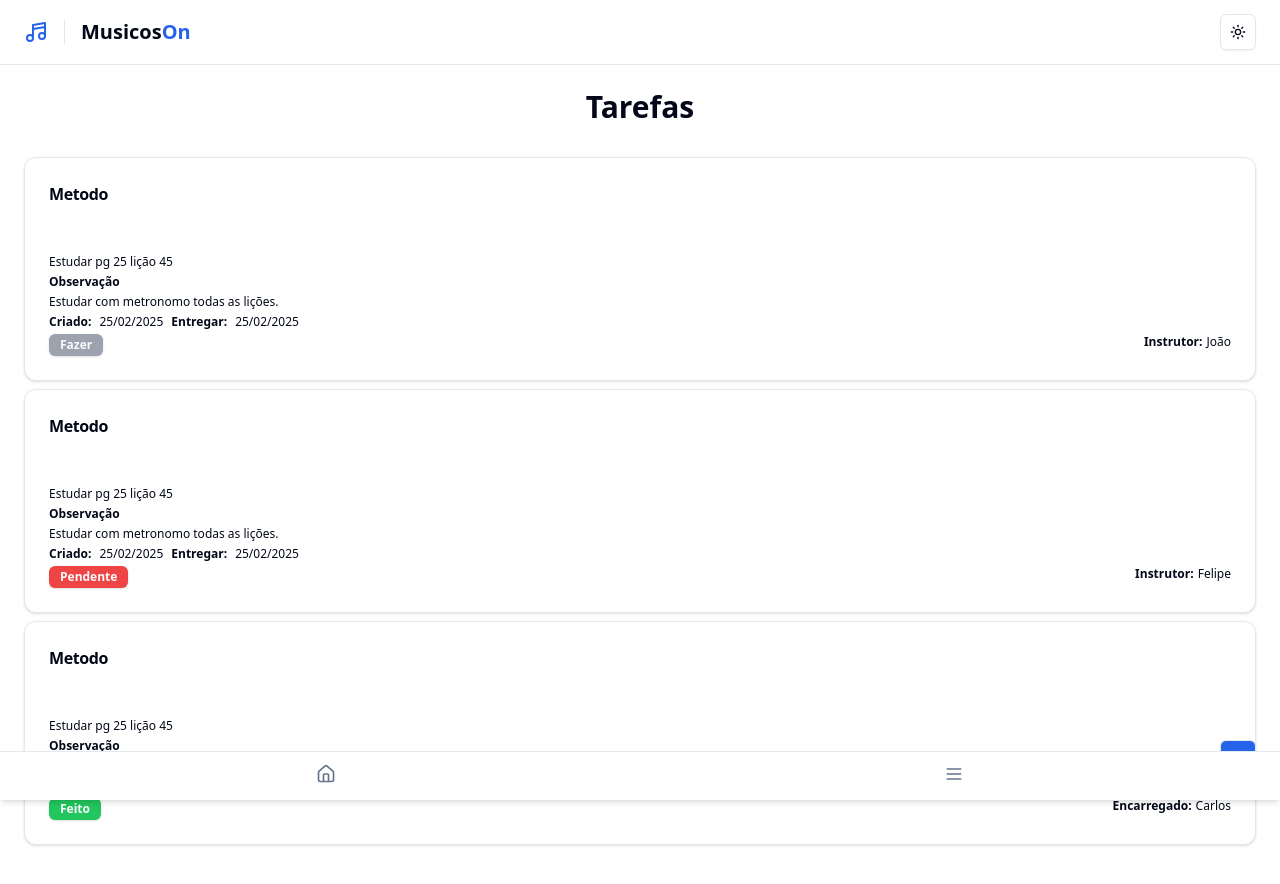
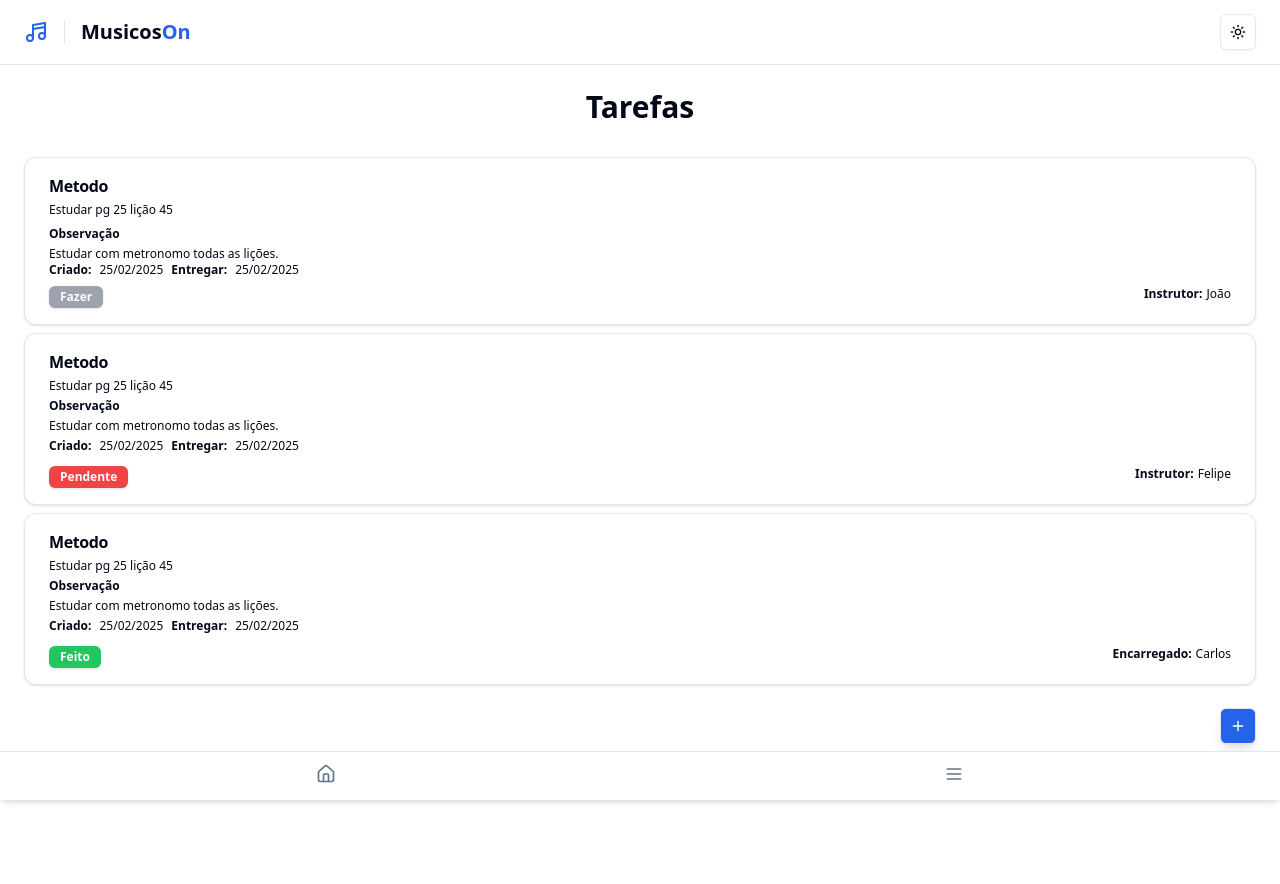
Before and after one commit to f3l1p3v4/musicoson-web, a React (Vite) app: page /tasks in a window 1280 px wide. Shown: the top 884 px of the page. After the commit the page ends 800 px from the top, so only its background shows below. Built offline with nearby package versions, Linux system fonts and the light colour scheme; no server answers; sample sign-in values are in the browser's storage.

Commit message:
feat: adiciona mask role user

```diff
--- a/src/components/ui/card.tsx
+++ b/src/components/ui/card.tsx
@@ -23,7 +23,7 @@ const CardHeader = React.forwardRef<
 >(({ className, ...props }, ref) => (
   <div
     ref={ref}
-    className={cn('flex flex-col space-y-1.5 p-4 xs:p-6', className)}
+    className={cn('flex flex-col space-y-1.5 p-4 xs:px-6', className)}
     {...props}
   />
 ))
@@ -57,7 +57,7 @@ const CardContent = React.forwardRef<
   HTMLDivElement,
   React.HTMLAttributes<HTMLDivElement>
 >(({ className, ...props }, ref) => (
-  <div ref={ref} className={cn('p-4 pt-0 xs:p-6', className)} {...props} />
+  <div ref={ref} className={cn('p-4 pt-0 xs:px-6', className)} {...props} />
 ))
 CardContent.displayName = 'CardContent'
 
--- a/src/pages/app/dashboard/index.tsx
+++ b/src/pages/app/dashboard/index.tsx
@@ -7,7 +7,7 @@ import { useAttendanceStore } from '@/store/callListStore'
 import { Call } from './call'
 import { Frequency } from './frequency'
 import { FrequencyStudent } from './frequency-student'
-// import { Task } from './task'
+import { Task } from './task'
 // import { TaskStudent } from './task-student'
 
 export function Dashboard() {
@@ -67,7 +67,7 @@ export function Dashboard() {
         </h1>
 
         <div className="grid grid-cols-2 gap-3 sm:grid-cols-4 sm:gap-4">
-          {/* <Task /> */}
+          {role === 'INSTRUCTOR' && <Task />}
           {role === 'INSTRUCTOR' && <Call />}
           {role === 'INSTRUCTOR' && (
             <FrequencyStudent qtdStudents={students?.length ?? 0} />
--- a/src/pages/app/tasks/index.tsx
+++ b/src/pages/app/tasks/index.tsx
@@ -18,13 +18,13 @@ export function Tasks() {
         <Dialog>
           <DialogTrigger asChild>
             <Card className="w-full cursor-pointer">
-              <CardHeader className="flex-row items-center justify-between space-y-0 pb-1">
-                <CardTitle className="text-md font-bold">Metodo</CardTitle>
+              <CardHeader className="flex-row items-center justify-between space-y-0 pb-0">
+                <CardTitle className="text-md font-bold pb-1">Metodo</CardTitle>
               </CardHeader>
-              <CardContent className="space-y-1">
+              <CardContent className="gap-2">
                 <p className="text-xs">Estudar pg 25 lição 45</p>
-                <p className="mt-1 text-xs font-bold">Observação</p>
-                <p className="mt-2 text-xs">
+                <p className="mt-2 text-xs font-bold">Observação</p>
+                <p className="mt-1 text-xs">
                   Estudar com metronomo todas as lições.
                 </p>
                 <section className="flex gap-2">
@@ -37,7 +37,7 @@ export function Tasks() {
                     <p className="text-xs">25/02/2025</p>
                   </div>
                 </section>
-                <section className="flex justify-between gap-2">
+                <section className="flex justify-between gap-2  pt-2">
                   <Badge variant="default" className="bg-gray-400">
                     Fazer
                   </Badge>
@@ -56,13 +56,13 @@ export function Tasks() {
         <Dialog>
           <DialogTrigger asChild>
             <Card className="w-full cursor-pointer">
-              <CardHeader className="flex-row items-center justify-between space-y-0 pb-1">
-                <CardTitle className="text-md font-bold">Metodo</CardTitle>
+              <CardHeader className="flex-row items-center justify-between space-y-0 pb-0">
+                <CardTitle className="text-md font-bold pb-1">Metodo</CardTitle>
               </CardHeader>
               <CardContent className="space-y-1">
                 <p className="text-xs">Estudar pg 25 lição 45</p>
-                <p className="mt-1 text-xs font-bold">Observação</p>
-                <p className="mt-2 text-xs">
+                <p className="mt-2 text-xs font-bold">Observação</p>
+                <p className="mt-1 text-xs">
                   Estudar com metronomo todas as lições.
                 </p>
                 <section className="flex gap-2">
@@ -75,7 +75,7 @@ export function Tasks() {
                     <p className="text-xs">25/02/2025</p>
                   </div>
                 </section>
-                <section className="flex justify-between gap-2">
+                <section className="flex justify-between gap-2 pt-2">
                   <Badge variant="default" className="bg-red-500">
                     Pendente
                   </Badge>
@@ -94,13 +94,13 @@ export function Tasks() {
         <Dialog>
           <DialogTrigger asChild>
             <Card className="w-full cursor-pointer">
-              <CardHeader className="flex-row items-center justify-between space-y-0 pb-1">
-                <CardTitle className="text-md font-bold">Metodo</CardTitle>
+              <CardHeader className="flex-row items-center justify-between space-y-0 pb-0">
+                <CardTitle className="text-md font-bold pb-1">Metodo</CardTitle>
               </CardHeader>
               <CardContent className="space-y-1">
                 <p className="text-xs">Estudar pg 25 lição 45</p>
-                <p className="mt-1 text-xs font-bold">Observação</p>
-                <p className="mt-2 text-xs">
+                <p className="mt-2 text-xs font-bold">Observação</p>
+                <p className="mt-1 text-xs">
                   Estudar com metronomo todas as lições.
                 </p>
                 <section className="flex gap-2">
@@ -113,7 +113,7 @@ export function Tasks() {
                     <p className="text-xs">25/02/2025</p>
                   </div>
                 </section>
-                <section className="flex justify-between gap-2">
+                <section className="flex justify-between gap-2 pt-2">
                   <Badge variant="default" className="bg-green-500">
                     Feito
                   </Badge>
@@ -129,7 +129,7 @@ export function Tasks() {
           <StatusTask />
         </Dialog>
       </section>
-      <Dialog>
+      {/* <Dialog>
         <DialogTrigger asChild>
           <Button
             variant="outline"
@@ -142,6 +142,21 @@ export function Tasks() {
         </DialogTrigger>
 
         <TaskCreate />
+      </Dialog> */}
+
+      <Dialog>
+        <DialogTrigger asChild>
+          <Button
+            variant="outline"
+            size="icon"
+            className="fixed bottom-14 right-6 z-50 bg-primary text-white shadow-lg hover:bg-primary hover:text-white"
+          >
+            <PlusIcon className="h-8 w-8" />
+            <span className="sr-only">Criar Novo</span>
+          </Button>
+        </DialogTrigger>
+
+        <TaskCreate />
       </Dialog>
     </>
   )
--- a/src/pages/app/users/user-table-row.tsx
+++ b/src/pages/app/users/user-table-row.tsx
@@ -26,6 +26,7 @@ export function UserTableRow({ user }: Props) {
   const roleMap: Record<string, string> = {
     INSTRUCTOR: 'Instrutor',
     STUDENT: 'Aluno',
+    DISABLED: 'Desabilitado',
   }
 
   const groupMap: Record<string, string> = {
```
